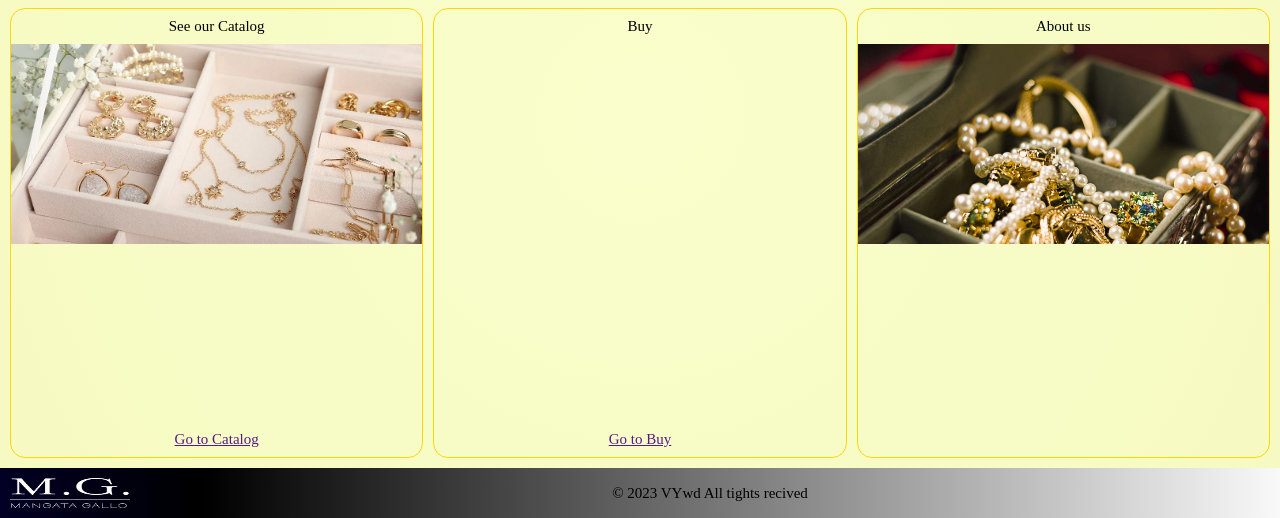
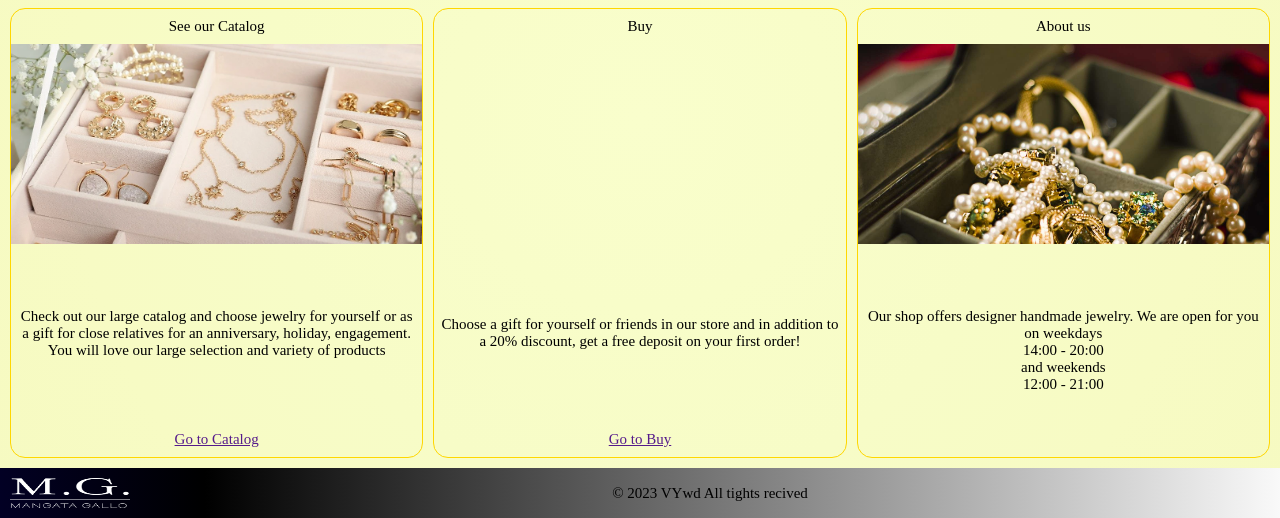
Before and after one commit to vywd/meta_htmlcss, a plain HTML site: page index.html in a window 1280 px wide. Shown: the part 282-800 px from the top of the page. Drawn offline with Linux system fonts and the light colour scheme.

Commit message:
final ver.2

```diff
--- a/index.html
+++ b/index.html
@@ -31,19 +31,20 @@
             <div class="card">
                 <div class="cardIntro">See our Catalog</div>
                 <div class="cardImage imageOne"></div>
-                <div class="cardText"></div>
+                <div class="cardText">Сheck out our large catalog and choose jewelry for yourself or as a gift for close relatives for an anniversary, holiday, engagement.
+                    You will love our large selection and variety of products</div>
                 <a class="cardLink" href="">Go to Catalog</a>
             </div>
             <div class="card">
                 <div class="cardIntro">Buy</div>
                 <div class="cardImage imageTwo"></div>
-                <div class="cardText"></div>
+                <div class="cardText">Choose a gift for yourself or friends in our store and in addition to a 20% discount, get a free deposit on your first order!</div>
                 <a class="cardLink" href="">Go to Buy</a>
             </div>
             <div class="card">
                 <div class="cardIntro">About us</div>
                 <div class="cardImage imageThree"></div>
-                <div class="cardText"></div>
+                <div class="cardText">Our shop offers designer handmade jewelry. We are open for you on weekdays <br> 14:00 - 20:00 <br>and weekends <br>12:00 - 21:00</div>
             </div>
         </section>
     </main>
--- a/style.css
+++ b/style.css
@@ -138,6 +138,10 @@ background-repeat: no-repeat;
 .cardText{
     flex-grow: 3;
     flex-shrink: 1;
+    padding: 5px;
+    display: flex;
+    justify-content: center;
+    align-items: center;
 }
 .cardLink{
     flex-grow: 0;
```
